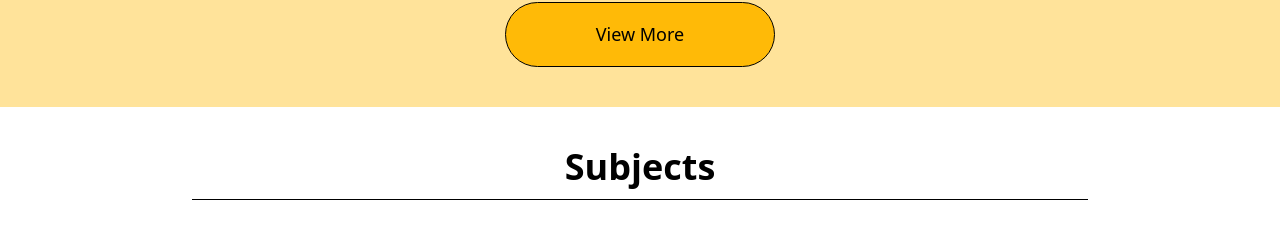
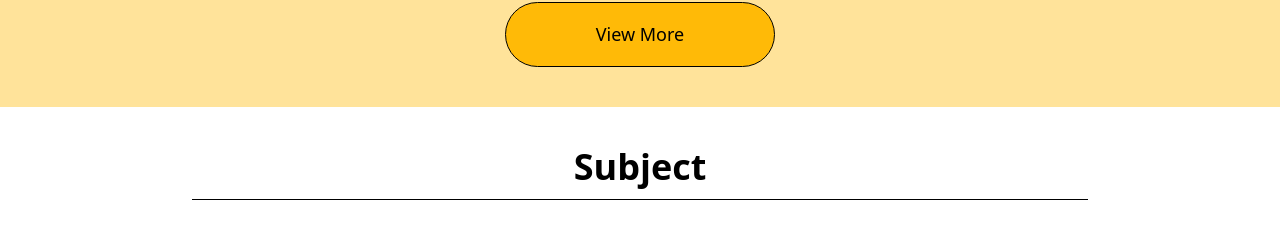
Before and after one commit to saurabhsigna/firstProject, a Next.js app: page / in a window 1280 px wide. Shown: the part 1552-1801 px from the top of the page. Built offline with nearby package versions, Linux system fonts and the light colour scheme; a web font is replaced by a local one; what tailwindcss-highlights would draw is missing.

Commit message:
Update Service.js

```diff
--- a/components/servicePage/Service.js
+++ b/components/servicePage/Service.js
@@ -5,7 +5,7 @@ export default function App() {
     <div className="bg-white py-10 flex flex-col max-w-screen h-auto items-center">
       <h1 className=" text-xl pb-[12px] font-semibold md:text-2xl lg:text-4xl">
         {" "}
-       Subjects
+        Subject
       </h1>
       <div className=" w-full items-center justify-center flex">
         <div className="border-b border-black w-[70%]"></div>
```
